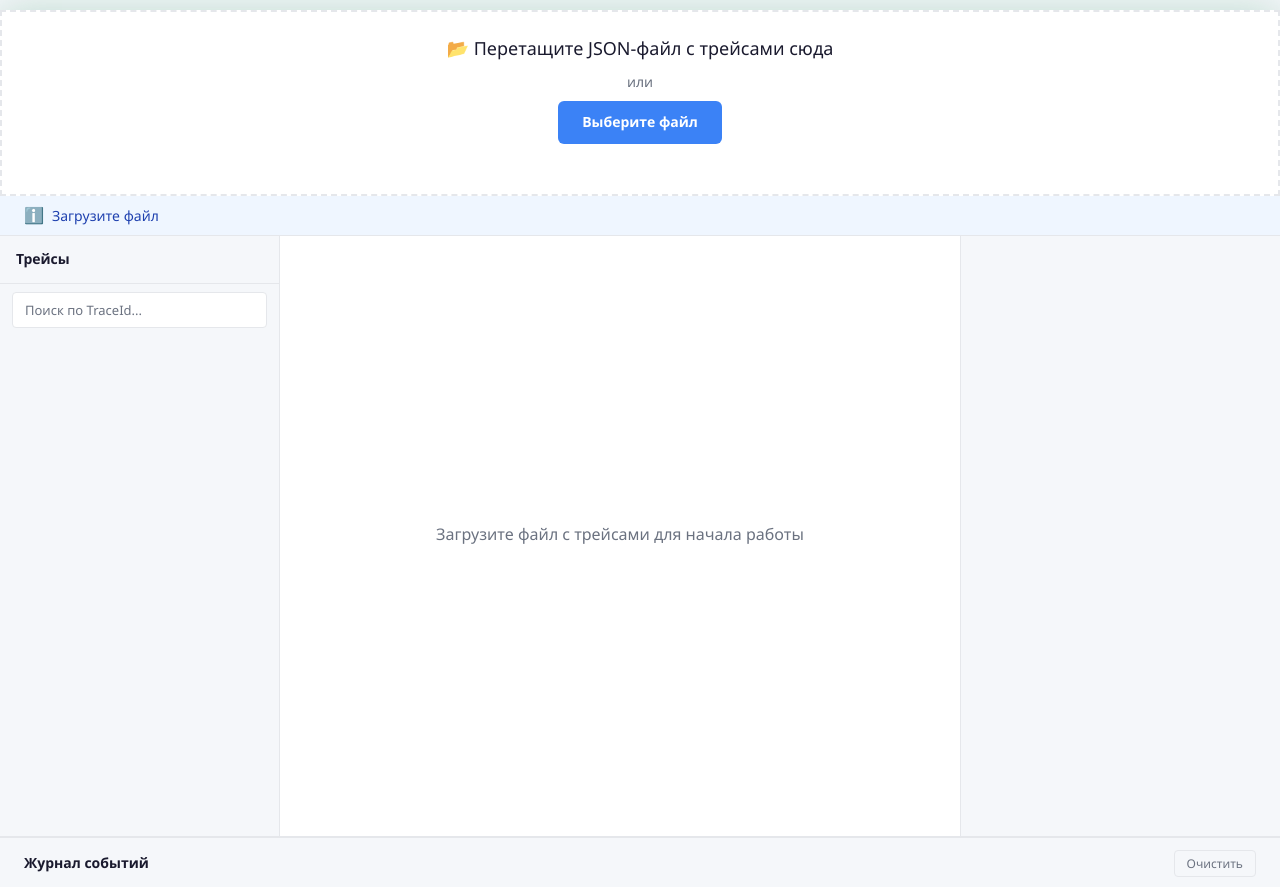
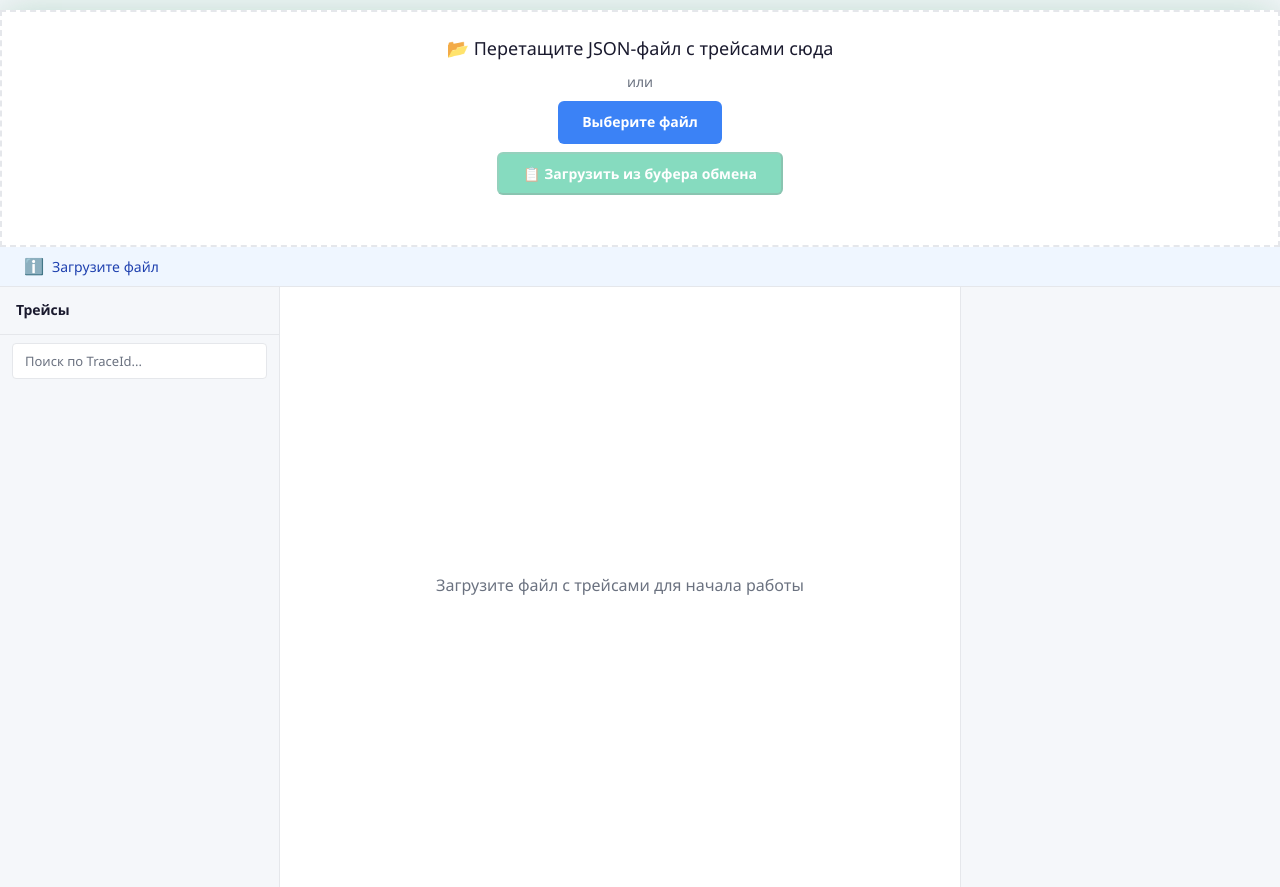
Before and after one commit to RabidDogg/trace-viz, a plain HTML site: page index.html in a window 1280 px wide. Shown: the top 887 px of the page. Drawn offline with Linux system fonts and the light colour scheme.

Commit message:
feat(epic7.1): UI-элемент «Загрузить из буфера обмена»

```diff
--- a/index.html
+++ b/index.html
@@ -24,6 +24,9 @@
           >
           <span class="upload-zone__button">Выберите файл</span>
         </label>
+        <button id="clipboard-btn" class="upload-zone__button upload-zone__button--clipboard" type="button" disabled title="Загрузить данные из буфера обмена (Ctrl+V)">
+          📋 Загрузить из буфера обмена
+        </button>
         <p class="upload-zone__status" id="upload-status"></p>
       </div>
     </header>
--- a/style.css
+++ b/style.css
@@ -12,6 +12,8 @@
   --color-warning: #f59e0b;
   --color-info: #3b82f6;
   --color-success: #10b981;
+  --color-clipboard: #10b981;
+  --color-clipboard-hover: #059669;
   --border-color: #e5e7eb;
   --shadow-color: rgba(92, 169, 133, 0.36);
   --font-family: 'Segoe UI', system-ui, sans-serif;
@@ -943,3 +945,25 @@ body {
   background-color: var(--color-info);
   color: #ffffff;
 }
+
+/* ==========================================================================
+   Кнопка загрузки из буфера обмена
+   ========================================================================== */
+.upload-zone__button--clipboard {
+  background: var(--color-clipboard, #10b981);
+}
+
+.upload-zone__button--clipboard:hover:not(:disabled) {
+  background: var(--color-clipboard-hover, #059669);
+}
+
+.upload-zone__button--clipboard:disabled {
+  opacity: 0.5;
+  cursor: not-allowed;
+}
+
+/* Состояние загрузки */
+.upload-zone__button--loading {
+  pointer-events: none;
+  opacity: 0.7;
+}
```
